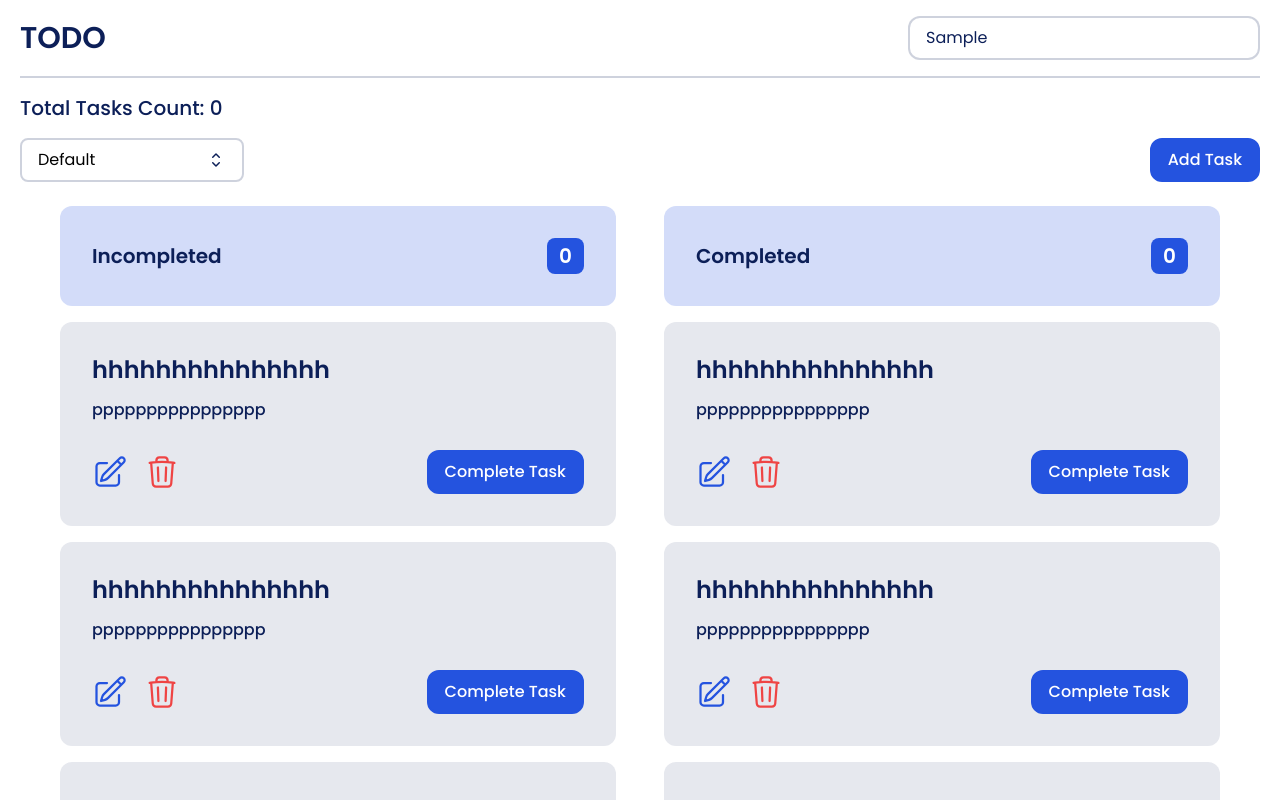
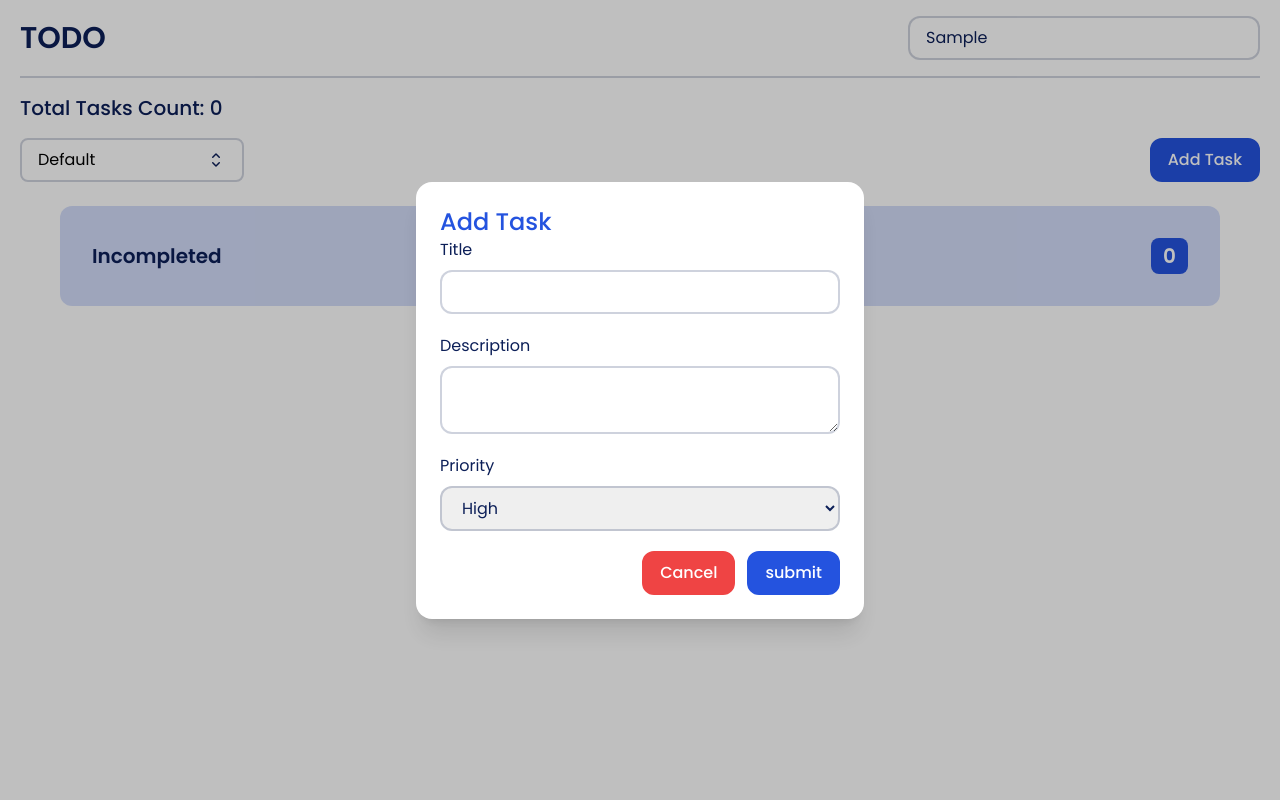
Before and after one commit to amitdatta007/todo, a React (Vite) app: page / in a window 1280 px wide. Both pictures are taken after typing "Sample" into the empty fields and a click on the button "Add Task". Shown: the top 800 px of the page. Built offline with nearby package versions, Linux system fonts and the light colour scheme.

Commit message:
task add modal added and add functionality added

```diff
--- a/package.json
+++ b/package.json
@@ -15,7 +15,9 @@
     "@reduxjs/toolkit": "^2.1.0",
     "react": "^18.2.0",
     "react-dom": "^18.2.0",
-    "react-redux": "^9.1.0"
+    "react-hook-form": "^7.50.1",
+    "react-redux": "^9.1.0",
+    "uniqid": "^5.4.0"
   },
   "devDependencies": {
     "@types/react": "^18.2.55",
--- a/src/app/features/tasks/tasksSlice.js
+++ b/src/app/features/tasks/tasksSlice.js
@@ -1,36 +1,22 @@
 import { createSlice } from "@reduxjs/toolkit";
+import uniqid from 'uniqid';
+
 const initialState = [
-    {
-        id: 1,
-        title: "hhhhhhhhhhhhhhh",
-        description: 'pppppppppppppppp',
-        isCompleted: false,
-        piority: 'medium'
 
-    },
-    {
-        id: 2,
-        title: "hhhhhhhhhhhhhhh",
-        description: 'pppppppppppppppp',
-        isCompleted: false,
-        piority: 'medium'
-    },
-    {
-        id: 3,
-        title: "hhhhhhhhhhhhhhh",
-        description: 'pppppppppppppppp',
-        isCompleted: false,
-        piority: 'medium'
-    },
 ];
 
 const tasksSlice = createSlice({
     name: 'tasks',
     initialState,
     reducers: {
+        addTask: (state, { payload }) => {
+            state.push({id: uniqid(), ...payload, isCompleted: false})
+        }
 
     }
 
 });
 
+export const { addTask } = tasksSlice.actions;
+
 export default tasksSlice.reducer;
--- /dev/null
+++ b/src/components/AddTask/AddTask.css
@@ -0,0 +1,6 @@
+.label{
+    @apply mb-2 text-secondary
+}
+.input-field{
+    @apply border-2 border-secondary/20 text-secondary rounded-xl px-4 py-2 text-sm md:text-base focus:outline-none placeholder:text-secondary/20
+}
--- /dev/null
+++ b/src/components/AddTask/AddTask.jsx
@@ -0,0 +1,81 @@
+/* eslint-disable react/prop-types */
+import { useForm } from "react-hook-form";
+import Modal from "../../ui/Modal";
+import "./AddTask.css";
+import { useDispatch } from "react-redux";
+import { addTask } from "../../app/features/tasks/tasksSlice";
+
+
+const AddTask = ({ isOpen, setIsOpen }) => {
+    const { register, handleSubmit, reset } = useForm();
+    const dispatch = useDispatch();
+
+    const onCancel = () => {
+        reset();
+        setIsOpen(false);
+    };
+
+    const onSubmit = (data) => {
+        dispatch(addTask(data))
+        onCancel();
+    }
+
+    return (
+        <Modal isOpen={isOpen} setIsOpen={setIsOpen} title={'Add Task'} >
+            <form onSubmit={handleSubmit(onSubmit)}>
+                <div className="flex flex-col mb-5">
+                    <label htmlFor="title" className="label">
+                        Title
+                    </label>
+                    <input
+                        className="input-field"
+                        type="text"
+                        id="title"
+                        {...register('title')}
+                    />
+                </div>
+                <div className="flex flex-col mb-5">
+                    <label htmlFor="title" className="label">
+                        Description
+                    </label>
+                    <textarea
+                        className="input-field"
+                        type="text"
+                        id="description"
+                        {...register('description')}
+                    />
+                </div>
+                <div className="flex flex-col mb-5">
+                    <label htmlFor="title" className="label">
+                        Priority
+                    </label>
+                    <select
+                        className="input-field"
+                        id="priority"
+                        {...register('priority')}
+                    >
+                        <option defaultValue value="high">
+                            High
+                        </option>
+                        <option value="medium">Medium</option>
+                        <option value="low">Low</option>
+                    </select>
+                </div>
+                <div className="flex gap-3 justify-end">
+                    <button
+                        onClick={() => onCancel()}
+                        type="button"
+                        className="btn btn-danger"
+                    >
+                        Cancel
+                    </button>
+                    <button type="submit" className="btn btn-primary ">
+                        submit
+                    </button>
+                </div>
+            </form>
+        </Modal>
+    );
+};
+
+export default AddTask;
--- a/src/components/Tasks/Tasks.jsx
+++ b/src/components/Tasks/Tasks.jsx
@@ -2,8 +2,11 @@ import "./Tasks.css";
 import Filter from "../../ui/Filter";
 import SingleTask from "../SingleTask/SingleTask";
 import { useSelector } from "react-redux";
+import { useState } from "react";
+import AddTask from "../AddTask/AddTask";
 
 const Tasks = () => {
+    const [isOpen, setIsOpen] = useState(false);
     const tasks = useSelector((state) => state.tasks);
 
     return (
@@ -11,7 +14,8 @@ const Tasks = () => {
             <h3 className="tasks-count">Total Tasks Count: 0</h3>
             <div className="btn_area">
                 <Filter />
-                <button className="btn btn-primary">Add Task</button>
+                <button className="btn btn-primary" onClick={() => setIsOpen(!isOpen)}>Add Task</button>
+                <AddTask isOpen={isOpen} setIsOpen={setIsOpen} />
             </div>
             <div className="tasks">
                 <div className="tasks_by_status">
--- a/src/ui/Filter.jsx
+++ b/src/ui/Filter.jsx
@@ -1,4 +1,4 @@
-import { Fragment, useEffect, useState } from 'react'
+import { Fragment, useState } from 'react'
 import { Listbox, Transition } from '@headlessui/react'
 import { ChevronUpDownIcon } from '@heroicons/react/20/solid'
 
@@ -10,11 +10,6 @@ const people = [
 
 export default function Filter() {
   const [selected, setSelected] = useState(people[0])
-
-  useEffect(() => {
-    console.log(selected)
-
-  }, [selected])
 
   return (
       <Listbox value={selected} onChange={setSelected}>
--- a/src/ui/modal.jsx
+++ b/src/ui/modal.jsx
@@ -0,0 +1,51 @@
+/* eslint-disable react/prop-types */
+import { Dialog, Transition } from '@headlessui/react';
+import { Fragment } from 'react';
+
+export default function Modal({isOpen, setIsOpen, title, children}) {
+  function closeModal() {
+    setIsOpen(false)
+  }
+
+  return (
+      <Transition appear show={isOpen} as={Fragment}>
+        <Dialog as="div" className="relative z-10" onClose={closeModal}>
+          <Transition.Child
+            as={Fragment}
+            enter="ease-out duration-300"
+            enterFrom="opacity-0"
+            enterTo="opacity-100"
+            leave="ease-in duration-200"
+            leaveFrom="opacity-100"
+            leaveTo="opacity-0"
+          >
+            <div className="fixed inset-0 bg-black/25" />
+          </Transition.Child>
+
+          <div className="fixed inset-0 overflow-y-auto">
+            <div className="flex min-h-full items-center justify-center p-4 text-center">
+              <Transition.Child
+                as={Fragment}
+                enter="ease-out duration-300"
+                enterFrom="opacity-0 scale-95"
+                enterTo="opacity-100 scale-100"
+                leave="ease-in duration-200"
+                leaveFrom="opacity-100 scale-100"
+                leaveTo="opacity-0 scale-95"
+              >
+                <Dialog.Panel className="w-full max-w-md transform overflow-hidden rounded-2xl bg-white p-6 text-left align-middle shadow-xl transition-all">
+                  <Dialog.Title
+                    as="h3"
+                    className="text-2xl font-medium leading-8 text-primary"
+                  >
+                    {title}
+                  </Dialog.Title>
+                  { children }
+                </Dialog.Panel>
+              </Transition.Child>
+            </div>
+          </div>
+        </Dialog>
+      </Transition>
+  )
+}
```
Also changed, not shown: 1 other file (tests, documents, lock files or other folders).
